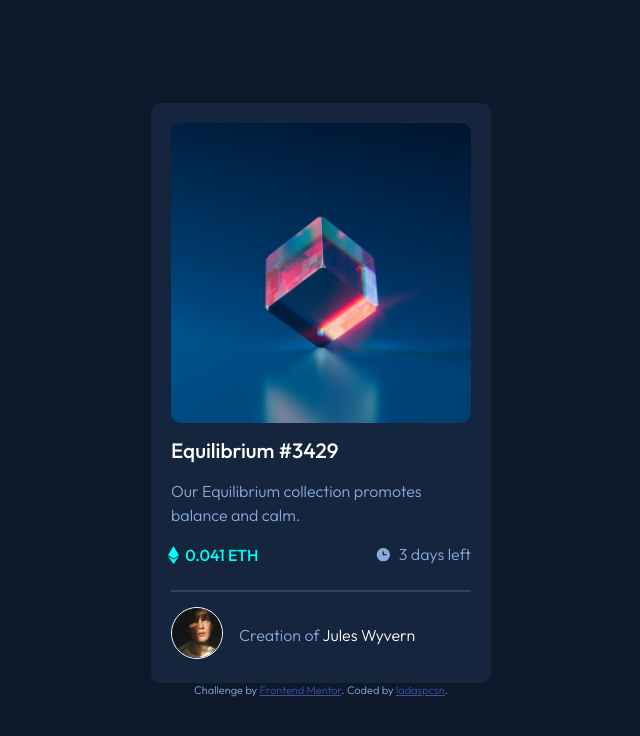
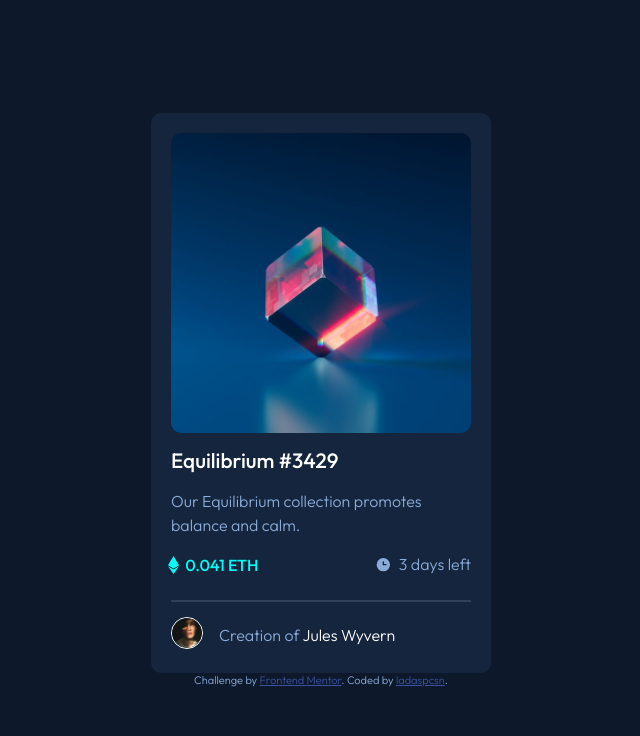
Before and after one commit to ladaspcsn/nft-preview-card-component, a plain HTML site: page index.html in a window 1280 px wide. Shown: the whole page, without its empty margins (319-959 px from the left). Drawn offline with Linux system fonts and the light colour scheme.

Commit message:
adjust avatar image size

```diff
--- a/style.css
+++ b/style.css
@@ -120,8 +120,8 @@ hr {
 }
 
 .avatar-img {
-  max-width: 50px;
-  max-height: 50px;
+  max-width: 30px;
+  max-height: 30px;
   border: 1px solid white;
   border-radius: 50%;
 }
```
